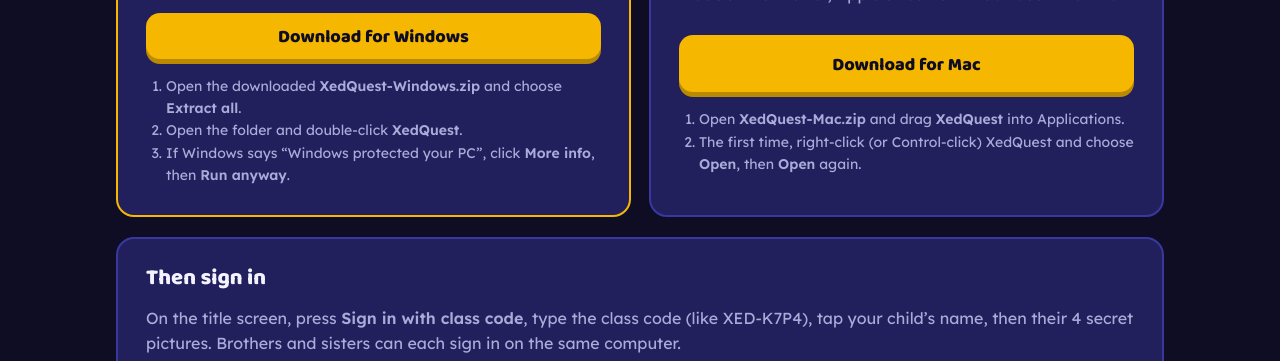
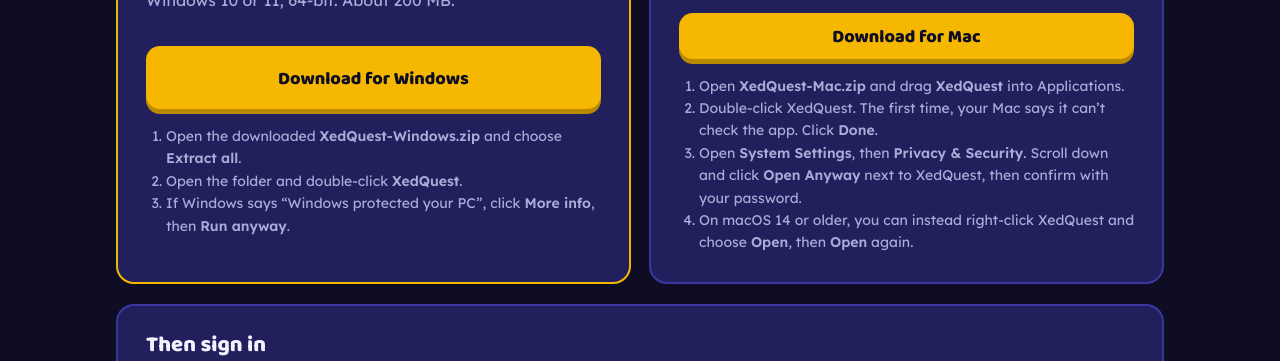
Before and after one commit to teepreneur/Mindsplaystudio, a plain HTML site: page download.html in a window 1280 px wide. Shown: the part 439-800 px from the top of the page. Drawn offline with Linux system fonts and the light colour scheme.

Commit message:
Mac install steps for macOS 15; terms: month and year plans only

```diff
--- a/download.html
+++ b/download.html
@@ -33,7 +33,9 @@
       <a class="btn" id="mac" href="#">Download for Mac</a>
       <ol class="small muted" style="margin:0;padding-left:20px">
         <li>Open <b>XedQuest-Mac.zip</b> and drag <b>XedQuest</b> into Applications.</li>
-        <li>The first time, right-click (or Control-click) XedQuest and choose <b>Open</b>, then <b>Open</b> again.</li>
+        <li>Double-click XedQuest. The first time, your Mac says it can’t check the app. Click <b>Done</b>.</li>
+        <li>Open <b>System Settings</b>, then <b>Privacy &amp; Security</b>. Scroll down and click <b>Open Anyway</b> next to XedQuest, then confirm with your password.</li>
+        <li>On macOS 14 or older, you can instead right-click XedQuest and choose <b>Open</b>, then <b>Open</b> again.</li>
       </ol>
     </div>
   </div>
```
Also changed, not shown: terms.html (+1 -1 lines).
